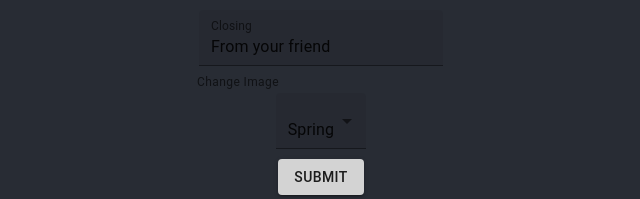
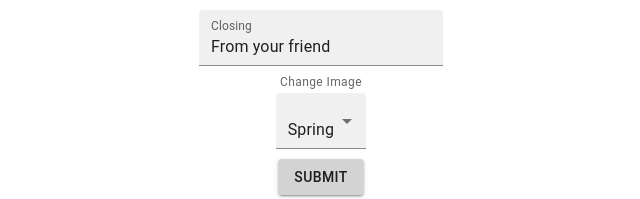
Before and after one commit to xmercado/ecard, a React (Create React App) app: page / in a window 1280 px wide. Both pictures are taken after a click on the button "RESHARE THIS CARD". Shown: the part 350-549 px from the top of the page, without its empty margins (319-959 px from the left). Built offline with nearby package versions, Linux system fonts and the light colour scheme; a web font is replaced by a local one.

Commit message:
refactor(theme): remove dark mode

```diff
--- a/src/App.css
+++ b/src/App.css
@@ -1,6 +1,5 @@
 .App {
   text-align: center;
-  color: white;
   display: flex;
   flex-direction: column;
   align-items: center;
@@ -15,6 +14,13 @@
 
 .FormInput {
   color: white;
+}
+
+.ChangeImage {
+  display: flex;
+  flex-direction: column;
+  align-items: center;
+  justify-content: center;
 }
 
 .CardImage {
--- a/src/index.css
+++ b/src/index.css
@@ -5,7 +5,6 @@ body {
     sans-serif;
   -webkit-font-smoothing: antialiased;
   -moz-osx-font-smoothing: grayscale;
-  background-color: #282c34;
 }
 
 code {
--- a/src/index.js
+++ b/src/index.js
@@ -11,7 +11,7 @@ const theme = createTheme({
       main: '#D3D3D3',
      },
      secondary: {
-      main: '#FFFFFF',
+      main: '#000000',
      },
   },
 });
```
